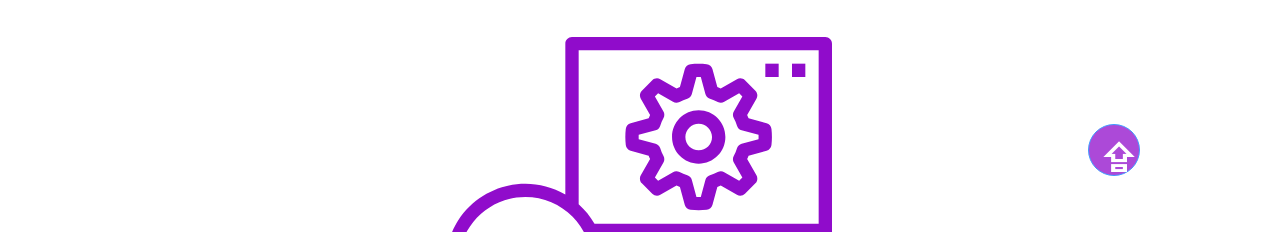
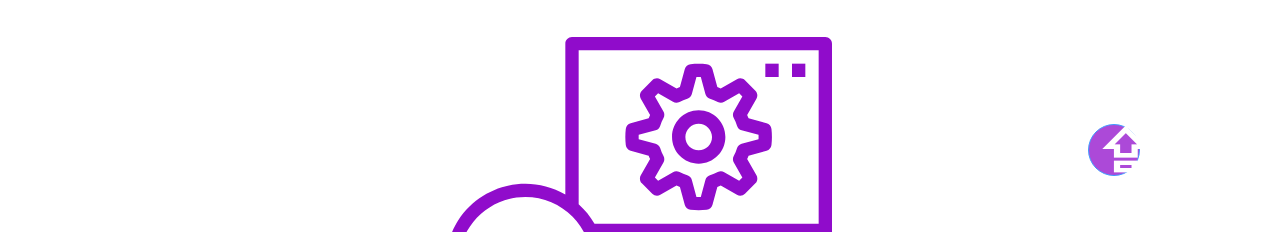
Before and after one commit to bmarshreal/portfolio, a React (Create React App) app: page / in a window 1280 px wide. Shown: the part 580-812 px from the top of the page. Built offline with nearby package versions, Linux system fonts and the light colour scheme.

Commit message:
fix style issues with menu and floater button

```diff
--- a/src/App.css
+++ b/src/App.css
@@ -23,8 +23,6 @@ html {
   width: 100vw;
 }
 .menuBtn {
-  position: relative;
-  left: auto;
   color: #900ccb;
   border-color: #900ccb;
 }
@@ -71,7 +69,7 @@ html {
   margin-bottom: 1rem;
   z-index: 1;
   top: 65%;
-  left: 8%;
+  left: 12%;
   width: auto;
   height: 6rem;
 }
@@ -88,7 +86,7 @@ html {
 .projects {
   position: absolute;
   top: 125%;
-  left: 7.5%;
+  left: 7%;
   right: auto;
   width: 90%;
 }
@@ -258,7 +256,7 @@ html {
   }
   .menuBtn {
     position: relative;
-    left: 140%;
+    left: 130%;
     color: #900ccb;
     border-color: #900ccb;
   }
@@ -436,10 +434,11 @@ html {
     border-radius: 70%;
     height: 3.25rem;
     width: 3.25rem;
-    font-size: 2rem;
+    font-size: 3rem;
     color: white;
     opacity: 80%;
     font-weight: 800;
+    text-align: center;
   }
   .floaterLinks {
     border: 2px solid white;
--- a/src/components/Navigate.jsx
+++ b/src/components/Navigate.jsx
@@ -60,7 +60,10 @@ function Navigate() {
           <Form inline>
             <Nav.Link href="#contactBox">
               <Button
-                style={{ borderColor: "#900ccb", color: "#900ccb" }}
+                style={{
+                  borderColor: "#900ccb",
+                  color: "#900ccb",
+                }}
                 className="menuBtn"
                 variant="outline-secondary"
               >
--- a/src/components/ProjectCards.jsx
+++ b/src/components/ProjectCards.jsx
@@ -55,6 +55,10 @@ function ProjectCards(params) {
                 Github Repo
               </Button>
             </a>
+            <p style={{ color: "white", fontWeight: "600" }}>
+              Technologies Used: React-Router, React, Bootstrap, Node, Express,
+              Multiple Web API's
+            </p>
           </Card.Body>
         ) : (
           <Card.Img
@@ -110,6 +114,10 @@ function ProjectCards(params) {
                 Github Repo
               </Button>
             </a>
+            <p style={{ color: "white", fontWeight: "600" }}>
+              Technologies Used: React, EJS, Node, Express, MongoDB/Mongoose,
+              Passport, OAuth
+            </p>
           </Card.Body>
         ) : (
           <Card.Img
@@ -165,6 +173,10 @@ function ProjectCards(params) {
                 Github Repo
               </Button>
             </a>
+            <p style={{ color: "white", fontWeight: "600" }}>
+              Technologies Used: React, Material-UI, Node, Express,
+              MongoDB/Mongoose, RESTful API
+            </p>
           </Card.Body>
         ) : (
           <Card.Img
@@ -221,6 +233,10 @@ function ProjectCards(params) {
                 Github Repo
               </Button>
             </a>
+            <p style={{ color: "white", fontWeight: "600" }}>
+              Technologies Used: React-Router, React, Bootstrap, Node, Express,
+              Multiple Web API's
+            </p>
           </Card.Body>
         ) : (
           <Card.Img
--- a/src/components/ScrollFloater.jsx
+++ b/src/components/ScrollFloater.jsx
@@ -37,31 +37,27 @@ function ScrollFloater(props) {
             position: "fixed",
             left: "85%",
             top: "88%",
-            fontSize: "2rem",
+            fontSize: "3rem",
             color: "white",
             opacity: "75%",
             fontWeight: "800",
           }}
-          //          border: 2px solid white;
-          // position: fixed;
-          // background-color: #900ccb;
-          // z-index: 1000;
-          // left: 95%;
-          // top: 88%;
-          // border-radius: 70%;
-          // height: 52px;
-          // width: 52px;
-          // font-size: 2rem;
-          // color: white;
-          // opacity: 80%;
-          // font-weight: 800;
           className="floaterBtn"
           onClick={topScroll}
           type="button"
 
           // onScroll={scroller}
         >
-          ⇪
+          <p
+            style={{
+              position: "relative",
+              bottom: "55%",
+              right: "9%",
+            }}
+          >
+            {" "}
+            ⇪
+          </p>
         </Button>
       ) : null}
     </div>
```
